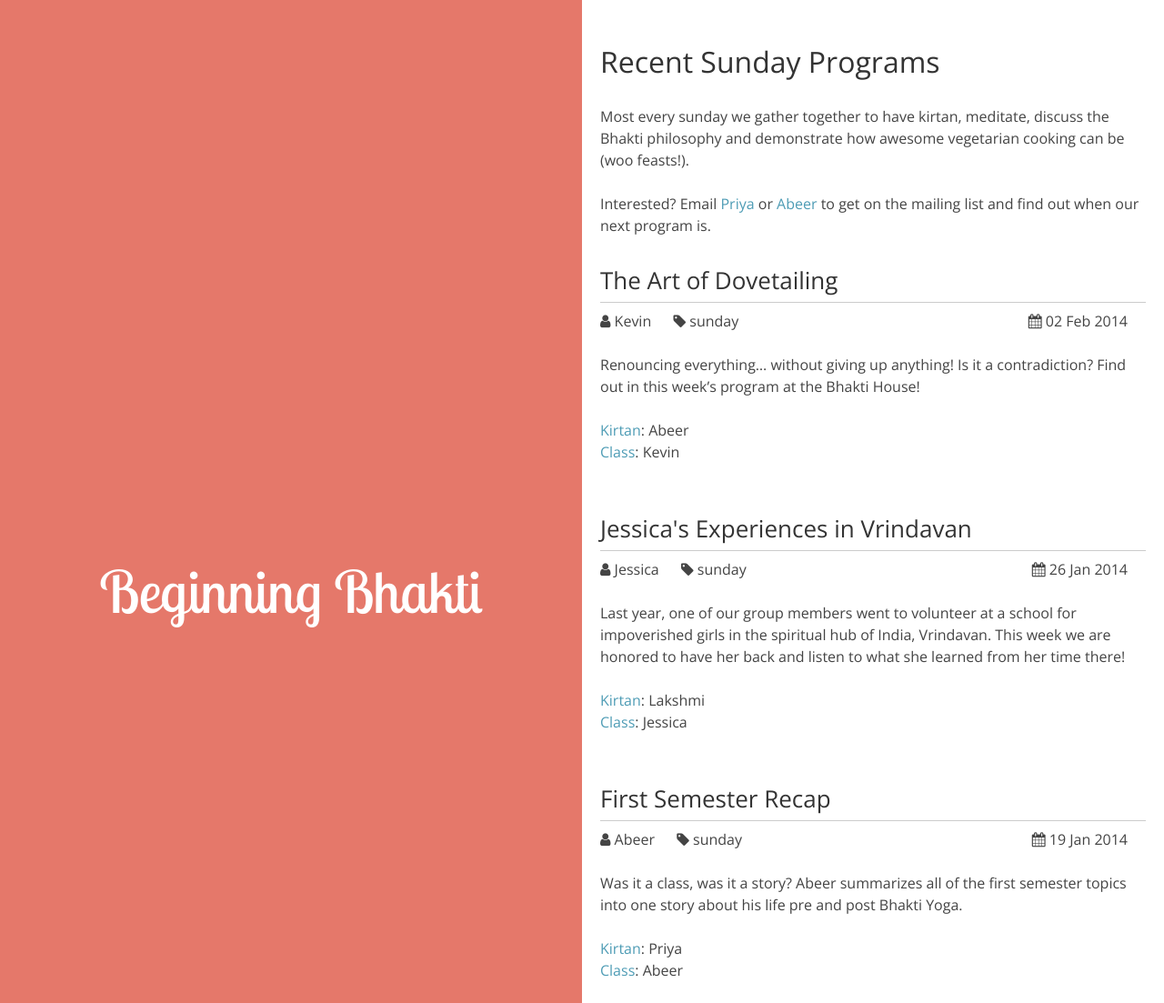
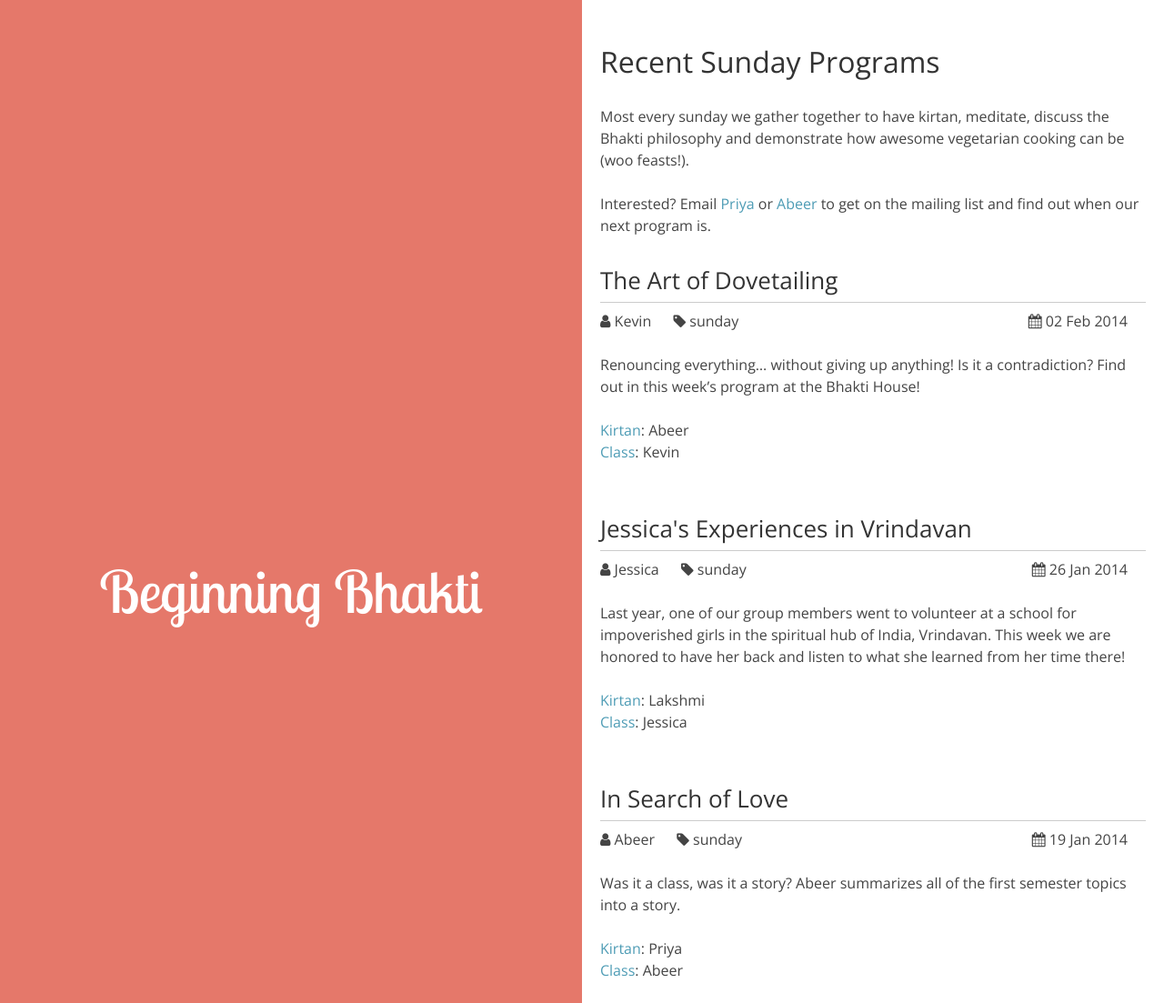
Before and after one commit to beginningbhakti/beginningbhakti.github.io, a Jekyll site: the page built from sunday/index.html, in a window 1280 px wide. Shown: the top 1103 px of the page at 91% size. Built offline with Jekyll 4.4.1, drawn with Linux system fonts in a browser that asks for light colours; nearby versions of some CDN libraries; Markdown is read by kramdown in place of the engine named in the settings; grey boxes are pictures that could not be loaded.

Commit message:
Update 2014-1-19-Recap.markdown

```diff
--- a/_posts/2014-1-19-Recap.markdown
+++ b/_posts/2014-1-19-Recap.markdown
@@ -1,11 +1,11 @@
 ---
 layout: post
-title:  "First Semester Recap"
+title:  "In Search of Love"
 author: Abeer
 tags: sunday
 ---
 
-Was it a class, was it a story? Abeer summarizes all of the first semester topics into one story about his life pre and post Bhakti Yoga.
+Was it a class, was it a story? Abeer summarizes all of the first semester topics into a story.
 
 - [Kirtan](https://s3.amazonaws.com/beginningbhakti/2014-1-19-Recap/Priya.Kirta.mp3): Priya
 - [Class](https://s3.amazonaws.com/beginningbhakti/2014-1-19-Recap/Abeer.Class.mp3): Abeer
```
